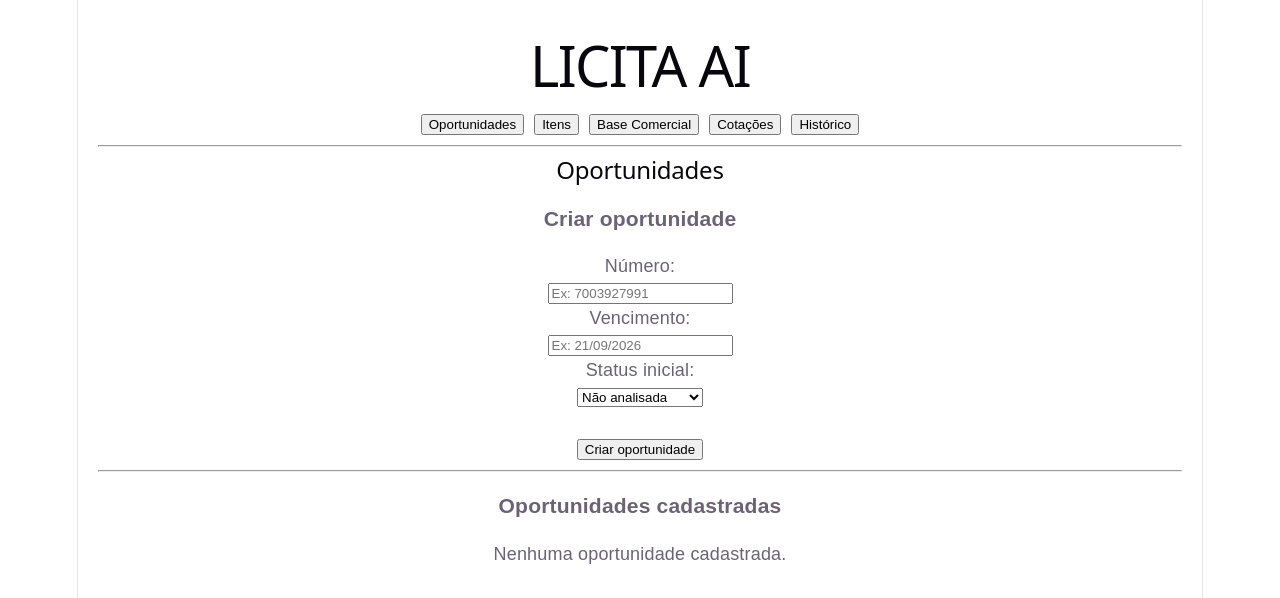
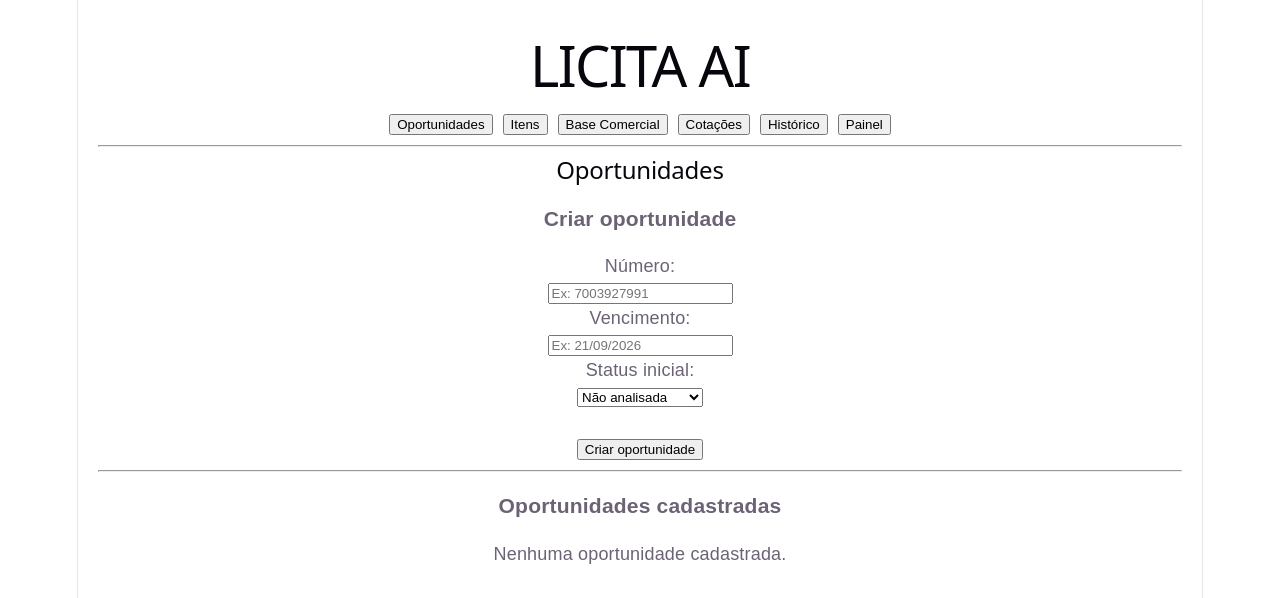
Before and after one commit to evaldoasjunior-sys/licita-ai, a React app in the folder frontend/: page / in a window 1280 px wide. Shown: the top 598 px of the page. Built offline with nearby package versions, Linux system fonts and the light colour scheme; the HTML template or start-up script is replaced by a standard one.

Commit message:
MVP 1.15 - Painel da oportunidade

```diff
--- a/frontend/src/App.jsx
+++ b/frontend/src/App.jsx
@@ -4,7 +4,7 @@ import Itens from "./components/Itens";
 import Especialidades from "./components/Especialidades";
 import Cotacoes from "./components/Cotacoes";
 import HistoricoCotacoes from "./components/HistoricoCotacoes";
-
+import Painel from "./components/painel";
 function App() {
   const [tela, setTela] = useState("oportunidades");
 
@@ -14,13 +14,21 @@ function App() {
 
 <button onClick={() => setTela("oportunidades")}>Oportunidades</button>
 <button onClick={() => setTela("itens")} style={{ marginLeft: "10px" }}>
-        Itens</button>
+  Itens
+</button>
 <button onClick={() => setTela("especialidades")} style={{ marginLeft: "10px" }}>
-        Base Comercial</button>
+  Base Comercial
+</button>
 <button onClick={() => setTela("cotacoes")} style={{ marginLeft: "10px" }}>
-        Cotações</button>
+  Cotações
+</button>
 <button onClick={() => setTela("historico")} style={{ marginLeft: "10px" }}>
-        Histórico</button>
+  Histórico
+</button>
+<button onClick={() => setTela("painel")} style={{ marginLeft: "10px" }}>
+  Painel
+</button>
+
 <hr />
 
       {tela === "oportunidades" && <Oportunidades />}
@@ -28,6 +36,7 @@ function App() {
       {tela === "especialidades" && <Especialidades />}
       {tela === "cotacoes" && <Cotacoes />}
       {tela === "historico" && <HistoricoCotacoes />}
+      {tela === "painel" && <Painel />}
     </div>
   );
 }
--- /dev/null
+++ b/frontend/src/components/painel.jsx
@@ -0,0 +1,84 @@
+function Painel() {
+  const oportunidades = (() => {
+    const dados = localStorage.getItem("oportunidades");
+    return dados ? JSON.parse(dados) : [];
+  })();
+
+  const cotacoes = (() => {
+    const dados = localStorage.getItem("cotacoes");
+    return dados ? JSON.parse(dados) : [];
+  })();
+
+  function contarCotacoes(numero, status) {
+    return cotacoes.filter(
+      (c) => c.oportunidade === numero && c.status === status
+    ).length;
+  }
+
+  return (
+    <div>
+      <h2>Painel da Oportunidade</h2>
+
+      {oportunidades.length === 0 ? (
+        <p>Nenhuma oportunidade cadastrada.</p>
+      ) : (
+        oportunidades.map((op, index) => {
+          const totalCotacoes = cotacoes.filter(
+            (c) => c.oportunidade === op.numero
+          ).length;
+
+          return (
+            <div
+              key={index}
+              style={{
+                border: "1px solid #ccc",
+                padding: "15px",
+                marginBottom: "15px",
+              }}
+            >
+              <h3>Oportunidade: {op.numero}</h3>
+
+              <p>
+                <strong>Status:</strong> {op.status}
+              </p>
+
+              <p>
+                <strong>Vencimento:</strong> {op.vencimento}
+              </p>
+
+              <p>
+                <strong>Itens cadastrados:</strong> {op.itens.length}
+              </p>
+
+              <p>
+                <strong>Fornecedores consultados:</strong> {totalCotacoes}
+              </p>
+
+              <p>
+                <strong>Aguardando resposta:</strong>{" "}
+                {contarCotacoes(op.numero, "Aguardando resposta")}
+              </p>
+
+              <p>
+                <strong>Respondidos:</strong>{" "}
+                {contarCotacoes(op.numero, "Respondido")}
+              </p>
+
+              <p>
+                <strong>Sem retorno:</strong>{" "}
+                {contarCotacoes(op.numero, "Sem retorno")}
+              </p>
+
+              <p>
+                <strong>Pedidos emitidos:</strong>{" "}
+                {contarCotacoes(op.numero, "Pedido emitido")}
+              </p>
+            </div>
+          );
+        })
+      )}
+    </div>
+  );
+}
+
+export default Painel;
```
Lines whose indentation alone changed are shown as unchanged.
